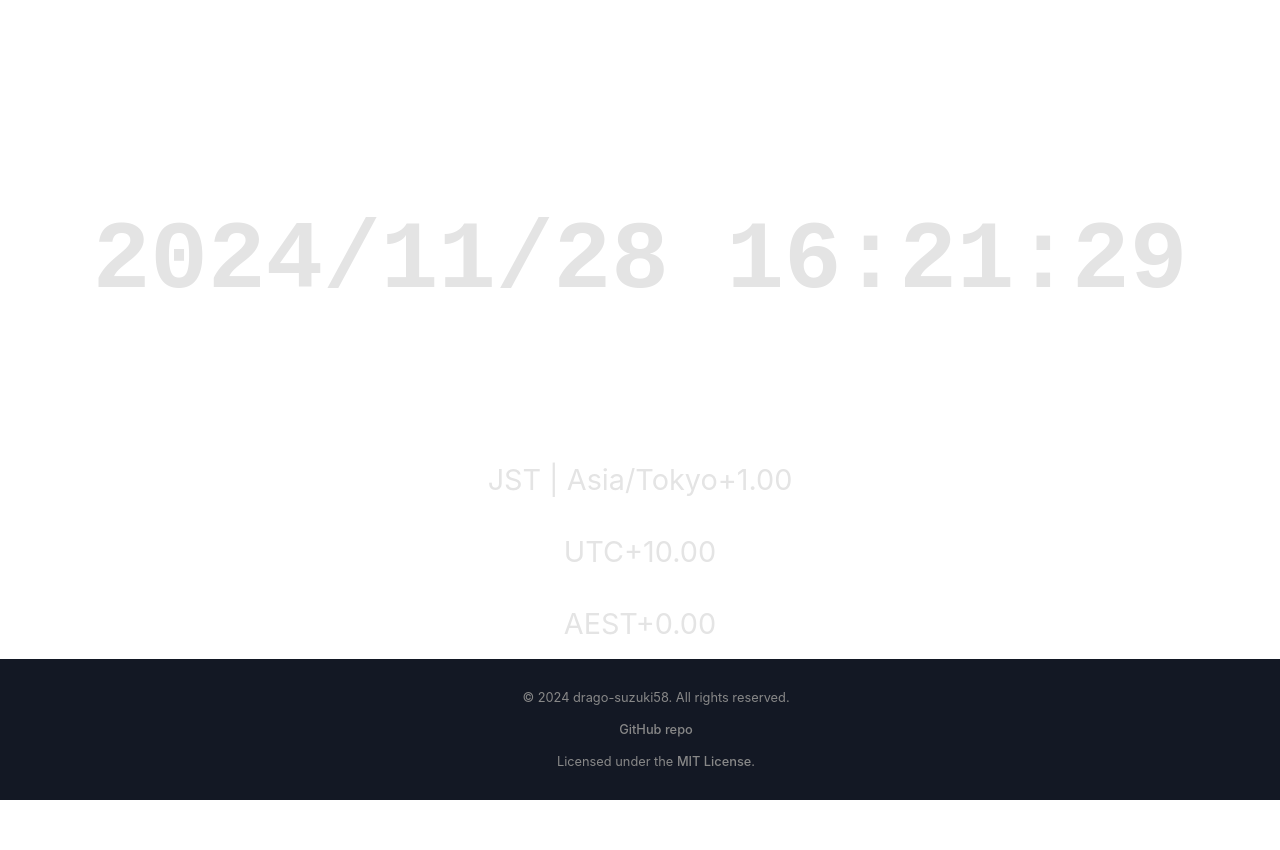
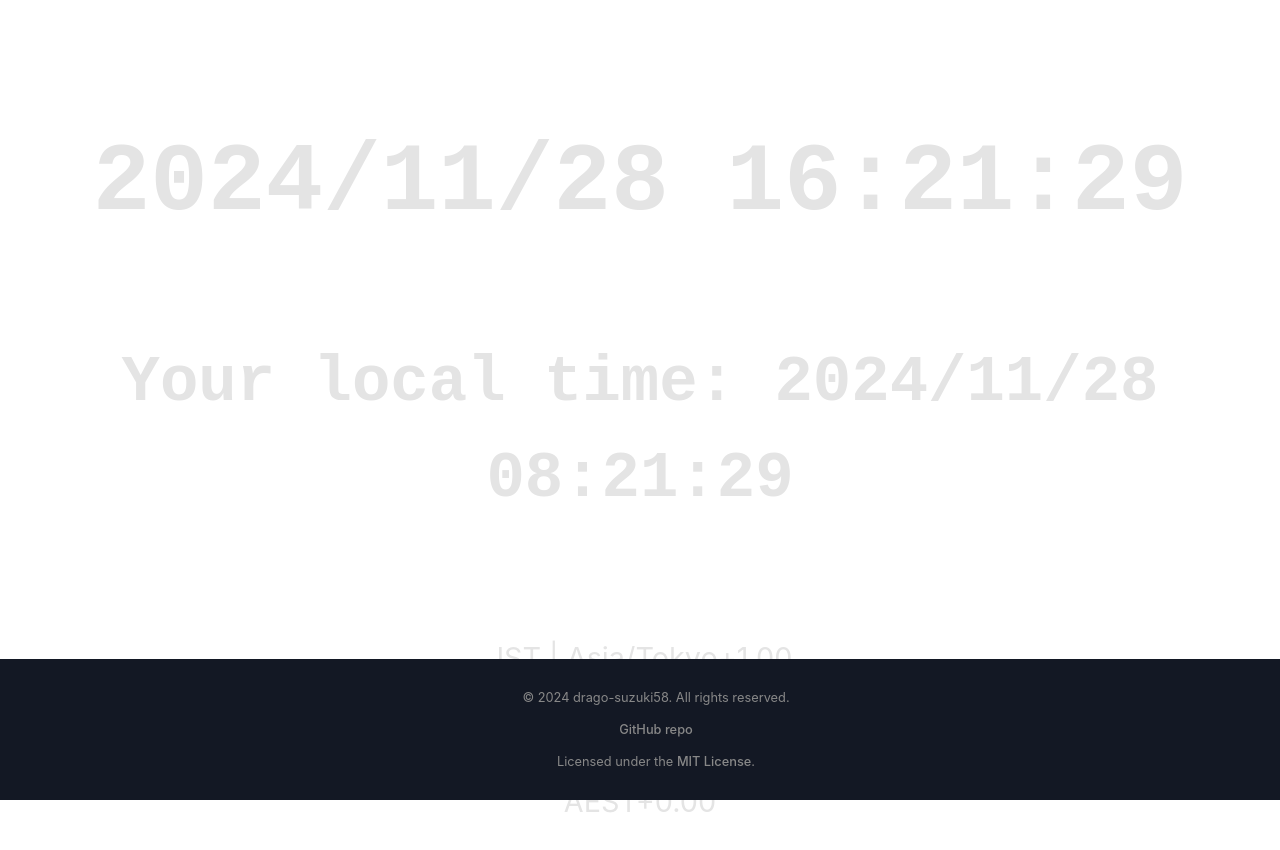
Before and after one commit to drago-suzuki58/WST-web, a React (Vite) app: page / in a window 1280 px wide. Shown: the top 850 px of the page. Before the commit the page ends 800 px from the top, so only its background shows below. Built offline with nearby package versions, Linux system fonts and the light colour scheme.

Commit message:
feat: 閲覧ユーザーの現在時刻も表示できるように追加

```diff
--- a/src/App.tsx
+++ b/src/App.tsx
@@ -35,6 +35,7 @@ function App() {
   const [offset, setOffset] = useState<number>(0)
   const [time, setTime] = useState<number>(0)
   const [formattedTime, setFormattedTime] = useState<string>('Initializing...')
+  const [userTime, setUserTime] = useState<string>('Initializing...');
 
   useEffect(() => {
     fetch('/data.json')
@@ -46,12 +47,14 @@ function App() {
         setOffset(offset)
         setTime(time)
         setFormattedTime(calcFormattedTime(offset, time))
+        setUserTime(moment.tz(Intl.DateTimeFormat().resolvedOptions().timeZone).format('YYYY/MM/DD HH:mm:ss'));
       });
   }, []);
 
   useEffect(() => {
     const interval = setInterval(() => {
       setFormattedTime(calcFormattedTime(offset, time))
+      setUserTime(moment.tz(Intl.DateTimeFormat().resolvedOptions().timeZone).format('YYYY/MM/DD HH:mm:ss'));
     }, 1000)
     return () => clearInterval(interval)
   }, [offset, time])
@@ -60,6 +63,7 @@ function App() {
     <>
       <div className="time-display">
         <h2>{formattedTime}</h2>
+        <p>Your local time: {userTime}</p>
       </div>
       {data && (
         <div className="data-display">
```
